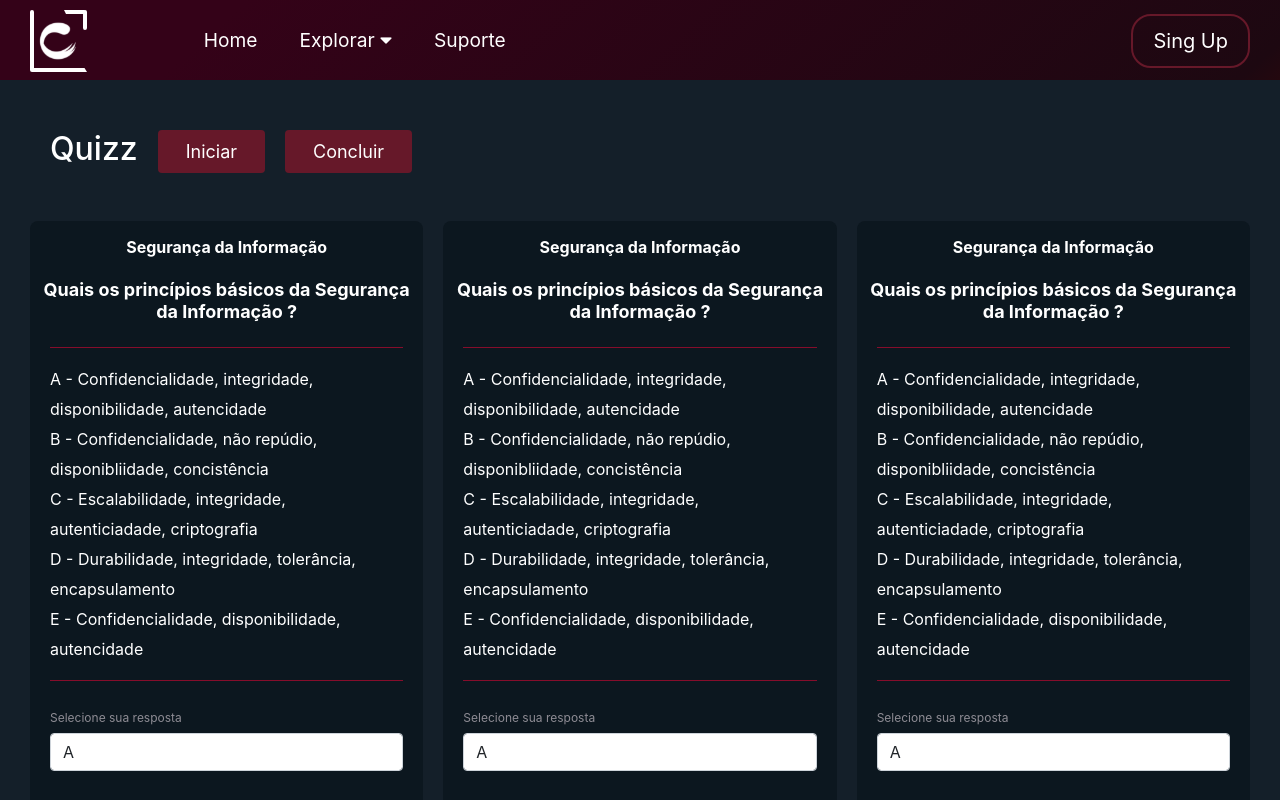
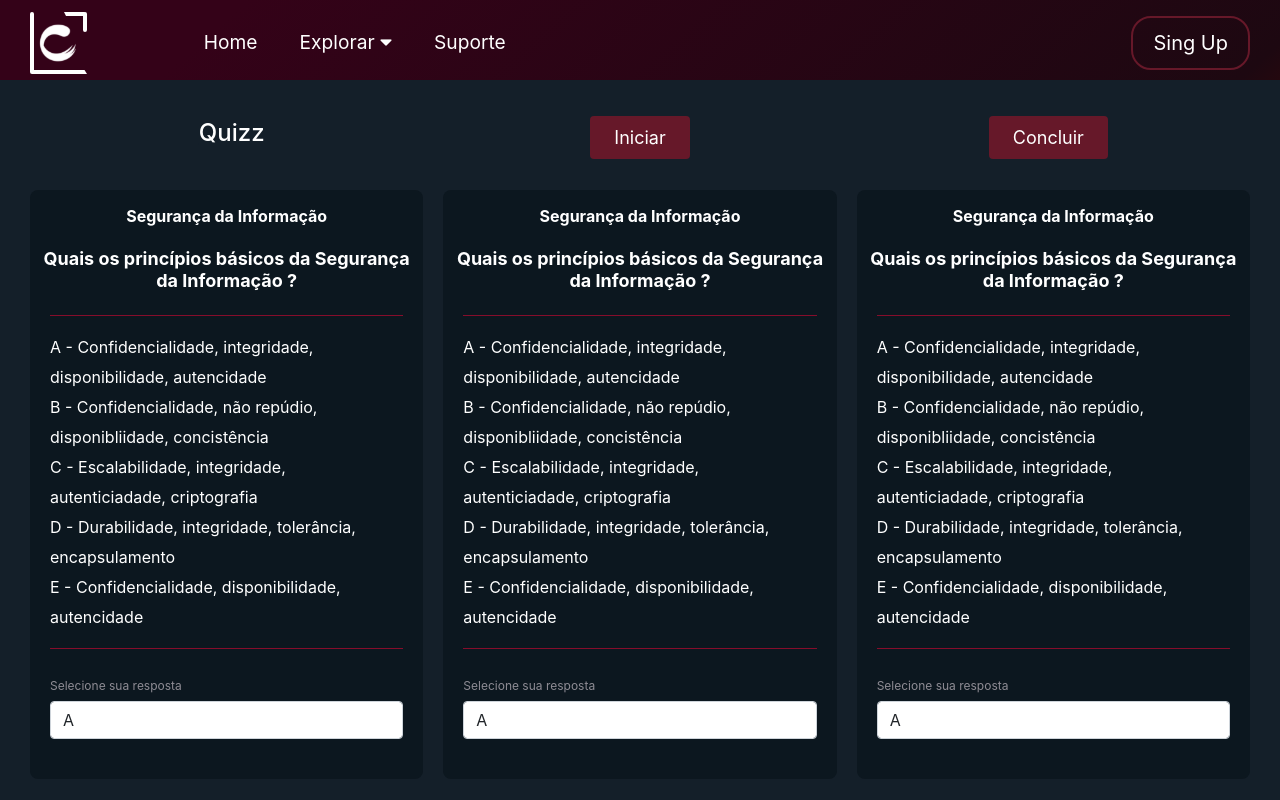
Before and after one commit to Henri-BS/amcrid-project, a React (Create React App) app in the folder frontend/: page /quest/1 in a window 1280 px wide. Shown: the top 800 px of the page. Built offline with nearby package versions, Linux system fonts and the light colour scheme.

Commit message:
Bug Fix Navbar Menu, Button

```diff
--- a/frontend/src/components/Button/styles.css
+++ b/frontend/src/components/Button/styles.css
@@ -20,3 +20,28 @@
     border: 2px solid var(--seco);
     text-decoration-color: transparent;
 }
+
+.cl-form-btn-container {
+    display: flex;
+    justify-content: center;
+}
+
+.cl-form-btn {
+    padding: 8px 24px;
+    border-radius: 4px;
+    font-size: 18px;
+    border: none;
+    background-color: var(--seco);
+    color: #fff;
+    cursor: pointer;
+    text-decoration-color: transparent;
+}
+
+.cl-form-btn:hover {
+    padding: 6px 20px;
+    transition: all 0.3s ease-out;
+    background-color: var(--quar);
+    color: #fff;
+    border-radius: 4px;
+    border: 2px solid var(--sept);
+}
--- a/frontend/src/components/Footer/index.tsx
+++ b/frontend/src/components/Footer/index.tsx
@@ -61,7 +61,6 @@ function Footer() {
                     <div className="row">
                         <div className="footer-logo col-3">
                             <img src={IWLogo} alt='logo' />
-
                         </div>
                         <div className="footer-base-text-container col-9">
                             <h5>ClassLock.Inc</h5>
--- a/frontend/src/components/Form/index .tsx
+++ b/frontend/src/components/Form/index .tsx
@@ -16,7 +16,6 @@ function Form() {
                 <div className="card-form-container">
                     <h3>{quest.title}</h3>
                     <h4>Quais os princípios básicos da Segurança da Informação ?</h4>
-
                     <form className="cl-form">
                         <div className="form-group cl-form-group">
                                <hr />
@@ -40,7 +39,6 @@ function Form() {
                             </select>
                         </div>
                     </form >
-
                 </div>
             </div>
         </>
--- a/frontend/src/components/Form/styles.css
+++ b/frontend/src/components/Form/styles.css
@@ -17,31 +17,6 @@
 .cl-form-group label {
     font-size: 12px;
     color: rgb(142, 140, 148);
-}
-
-.cl-form-btn-container {
-    display: flex;
-    justify-content: center;
-}
-
-.cl-form-btn {
-    padding: 8px 28px;
-    border-radius: 4px;
-    font-size: 18px;
-    border: none;
-    background-color: var(--seco);
-    color: #fff;
-    cursor: pointer;
-    text-decoration-color: transparent;
-}
-
-.cl-form-btn:hover {
-    padding: 6px 26px;
-    transition: all 0.3s ease-out;
-    background-color: var(--quar);
-    color: #fff;
-    border-radius: 4px;
-    border: 2px solid var(--seco);
 }
 
 .card-form-image {
--- a/frontend/src/components/NavBar/styles.css
+++ b/frontend/src/components/NavBar/styles.css
@@ -36,7 +36,7 @@
 .nav-item {
     display: flex;
     align-items: center;
-    height: 80px;
+    height: 84px;
 }
 
 .nav-links {
--- a/frontend/src/pages/Chapter/styles.css
+++ b/frontend/src/pages/Chapter/styles.css
@@ -18,12 +18,22 @@
 }
 
 .menu-options-container {
-    display: flex;
-    padding: 20px;
+    display: grid;
+    padding: 10px;
     align-items: flex-start;
+    grid-gap: 5px;
+    grid-template-columns: repeat(auto-fit, minmax(100px, 1fr));
 }
 
 .menu-options-item {
-    padding: 10px;
+    display: grid;
+    padding: 6px;
     align-items: center;
+    justify-content: center;
+    align-self: center;
 }
+
+.menu-options-container h2 {
+    font-size: 24px;
+    text-align: start;
+}
```
Also changed, not shown: frontend/src/pages/Chapter/index.tsx (indentation only).
